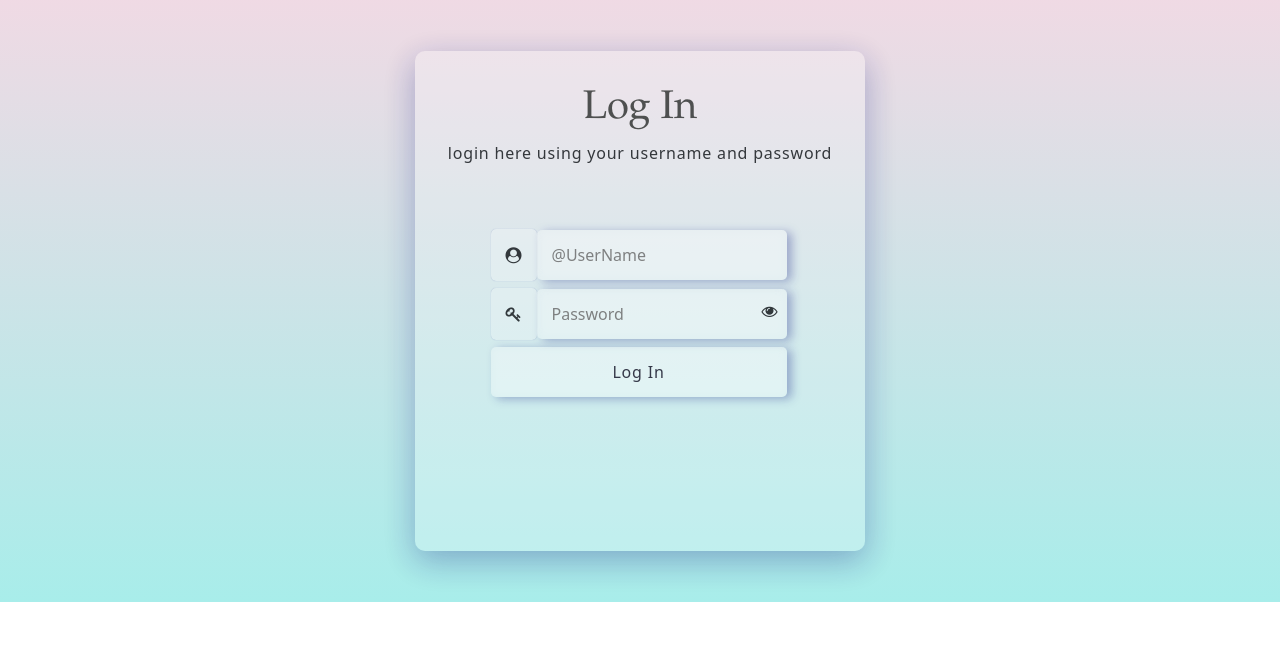
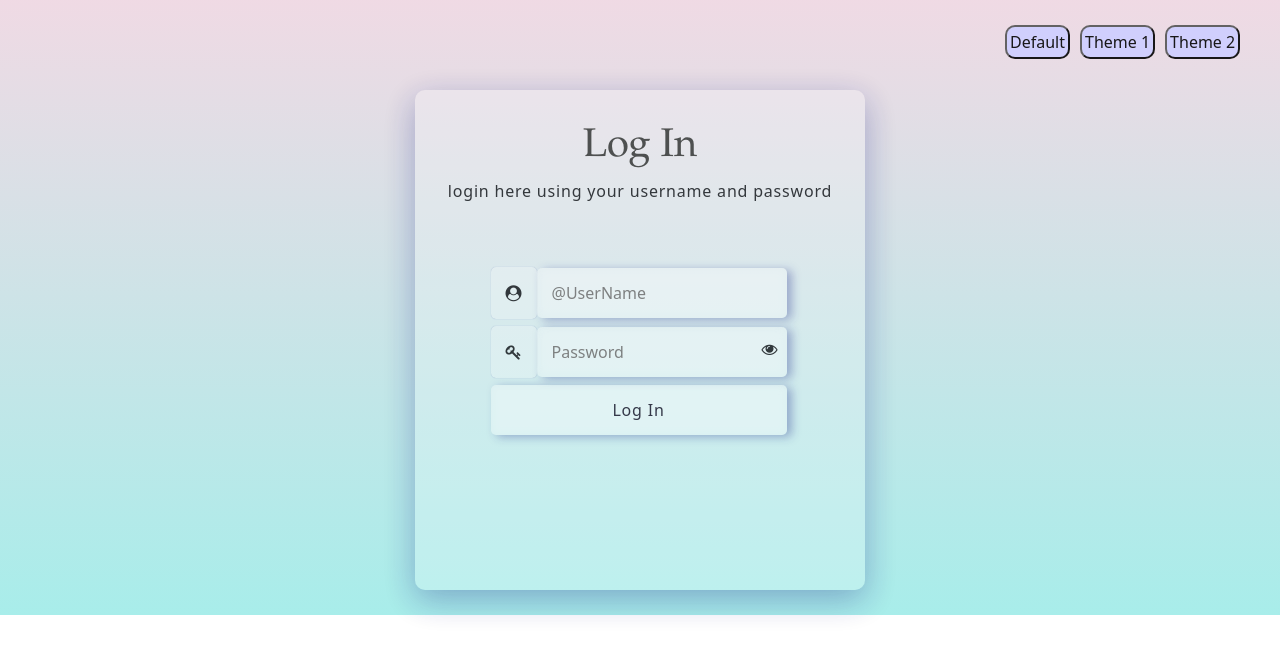
Before and after one commit to KanithiSubramanyam/personal-notepad, a React (Create React App) app: page / in a window 1280 px wide. Shown: the top 654 px of the page. Built offline with nearby package versions, Linux system fonts and the light colour scheme; a web font is replaced by a local one.

Commit message:
Themes added to loginpage

```diff
--- a/src/App.css
+++ b/src/App.css
@@ -15,12 +15,31 @@ body {
   font-family: 'Book Antiqua';
   opacity: .9;
 }
+body.default {
+  background-image: linear-gradient(to top, #97ede9 0%, #eab1c3 120%);
+}
+body.theme1{
+  background-image: linear-gradient(to top, #00ddd2 0%, #d73a6c 120%);
+}
+body.theme2{
+  background-image: linear-gradient(to top, #7ba7ff 0%, #d7613a 120%);
+}
 
+.theme-options{
+    margin-left: 1000px;
+    margin-top: 20px;
+  }
+.theme-options button{
+  margin: 5px;
+  border-radius: 10px;
+  padding: 3px;
+  background-color: #cdcdff;
+}
 .form {
   width: 450px;
   min-height: 500px;
   height: auto;
-  margin: 4% auto;
+  margin: 2% auto;
   padding: 2%;
   background: rgba(255, 255, 255, 0.25);
   box-shadow: 0 10px 32px 0 rgba(31, 38, 135, 0.37);
--- a/src/components/Login.js
+++ b/src/components/Login.js
@@ -1,12 +1,15 @@
-import React, { useState } from "react";
+import React, { useState, useEffect } from "react";
 import { useNavigate } from "react-router-dom";
 import { ToastContainer, toast } from "react-toastify";
+import "react-toastify/dist/ReactToastify.css";
 import "../App.css";
+
 const Login = () => {
   const [passwordShown, setPasswordShown] = useState(false);
   const [password, setPassword] = useState("");
   const [username, setUsername] = useState("");
   const navigate = useNavigate();
+  const [theme, setTheme] = useState("default");
 
   const togglePasswordVisibility = () => {
     setPasswordShown(!passwordShown);
@@ -15,20 +18,36 @@ const Login = () => {
   const handleFormSubmit = (e) => {
     e.preventDefault();
     if (username === "sravani" && password === "sravani@2304") {
-      navigate("/dashboard");
+      navigate("/dashboard", { state: { theme } });
     } else {
       toast.error("Login failed. Please check your username and password.");
     }
   };
 
+  const changeTheme = (newTheme) => {
+    setTheme(newTheme);
+    document.body.className = newTheme;
+  };
+
+  useEffect(() => {
+    return () => {
+      document.body.className = "";
+    };
+  }, []);
+
   return (
     <>
-      <div className="Login">
+      <div className={`Login ${theme}`}>
         <ToastContainer
           position="bottom-right"
           autoClose={2000}
           hideProgressBar={false}
         />
+        <div className="theme-options">
+        <button onClick={() => changeTheme("default")} className={`${theme} theme-button`}>Default</button>
+          <button onClick={() => changeTheme("theme1")}>Theme 1</button>
+          <button onClick={() => changeTheme("theme2")}>Theme 2</button>
+        </div>
         <div className="overlay">
           <form className="form" onSubmit={handleFormSubmit}>
             <div className="con">
@@ -79,6 +98,9 @@ const Login = () => {
             </div>
           </form>
         </div>
+        <div className="themes">
+          <span></span>
+        </div>
       </div>
     </>
   );
```
